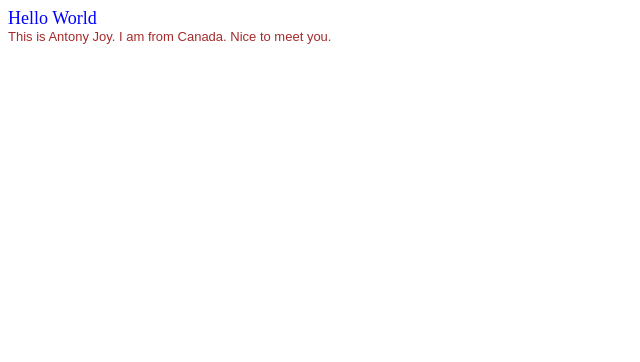
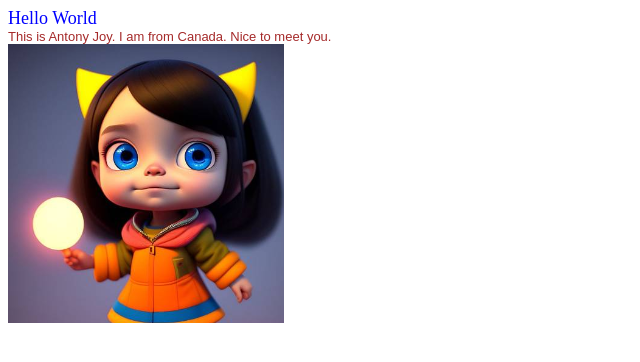
Before and after one commit to UniverseCEO1004/deploy-page.github.io, a plain HTML site: page index.html in a window 1280 px wide. Shown: the whole page, without its empty margins (0-640 px from the left). Drawn offline with Linux system fonts and the light colour scheme.

Commit message:
Image added

```diff
--- a/index.html
+++ b/index.html
@@ -7,5 +7,6 @@
     <body>
         <div class="headline">Hello World</div>
         <div class="content">This is Antony Joy. I am from Canada. Nice to meet you.</div>
+        <img src="profile.png" alt="avatar">
     </body>
 </html>
```
Also changed, not shown: profile.png (added).
